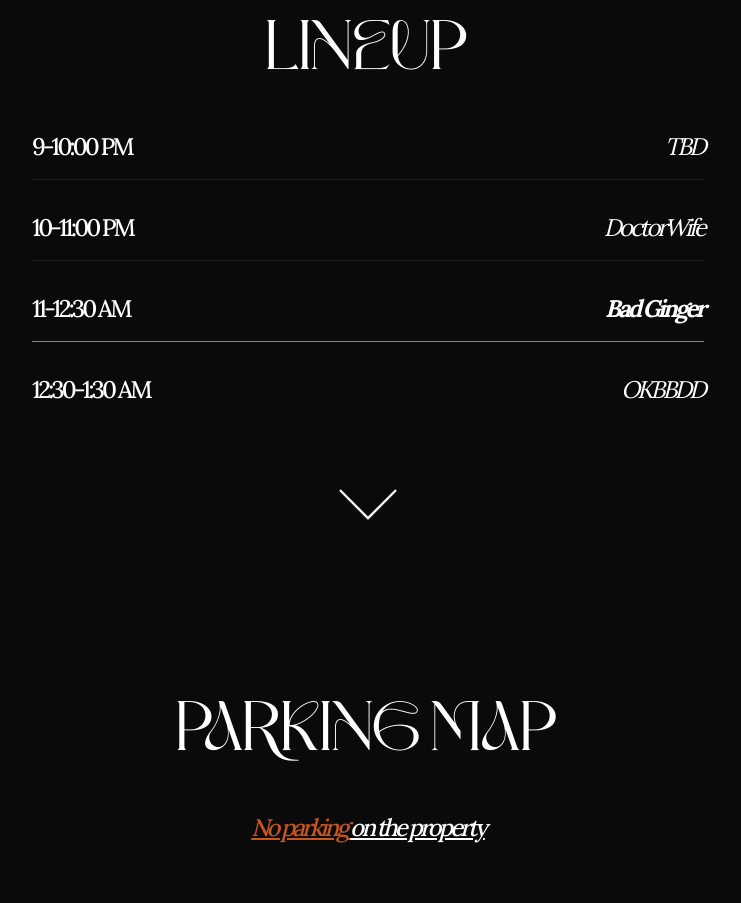
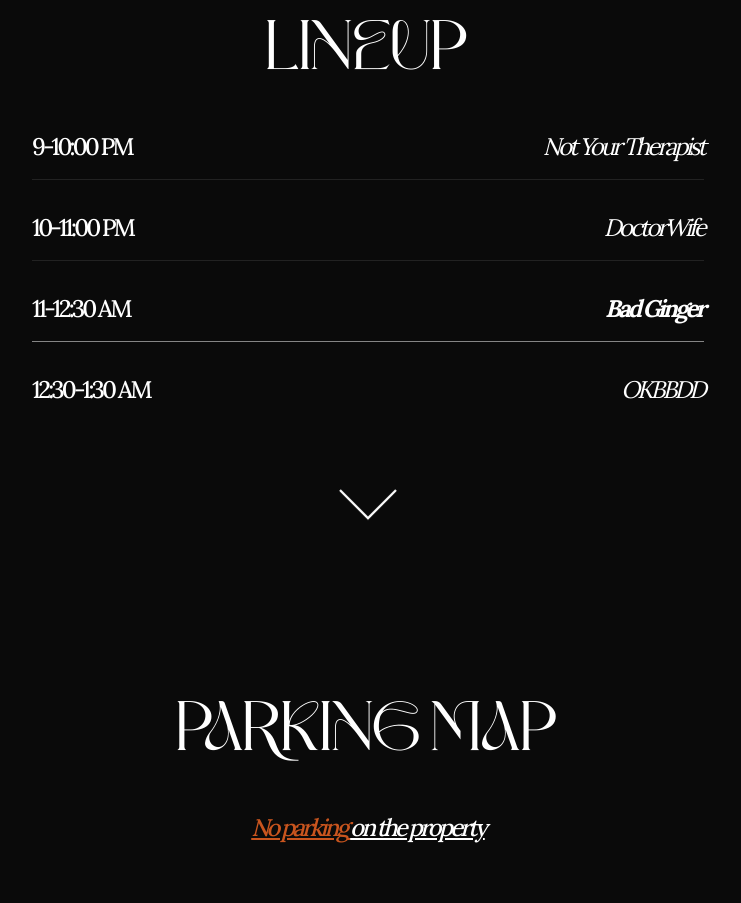
Before and after one commit to GrantEadie/nk-nye-2025, a Next.js app: page / in a window 1280 px wide. Shown: the part 980-1883 px from the top of the page, without its empty margins (272-1013 px from the left). Built offline with nearby package versions, Linux system fonts and the light colour scheme.

Commit message:
add an artist to the lineup

```diff
--- a/app/page.tsx
+++ b/app/page.tsx
@@ -179,7 +179,7 @@ export default function Home() {
           <div className="flex flex-col items-center gap-4 sm:gap-8 text-sm xs:text-base sm:text-lg md:text-xl lg:text-2xl tracking-[-.12em] w-full max-w-2xl">
             <div className="flex justify-between w-full border-b border-white/10 pb-3 sm:pb-4">
               <span className="font-medium">9-10:00 PM</span>
-              <span className="italic">TBD</span>
+              <span className="italic">Not Your Therapist</span>
             </div>
             <div className="flex justify-between w-full border-b border-white/10 pb-3 sm:pb-4">
               <span className="font-medium">10-11:00 PM</span>
```
